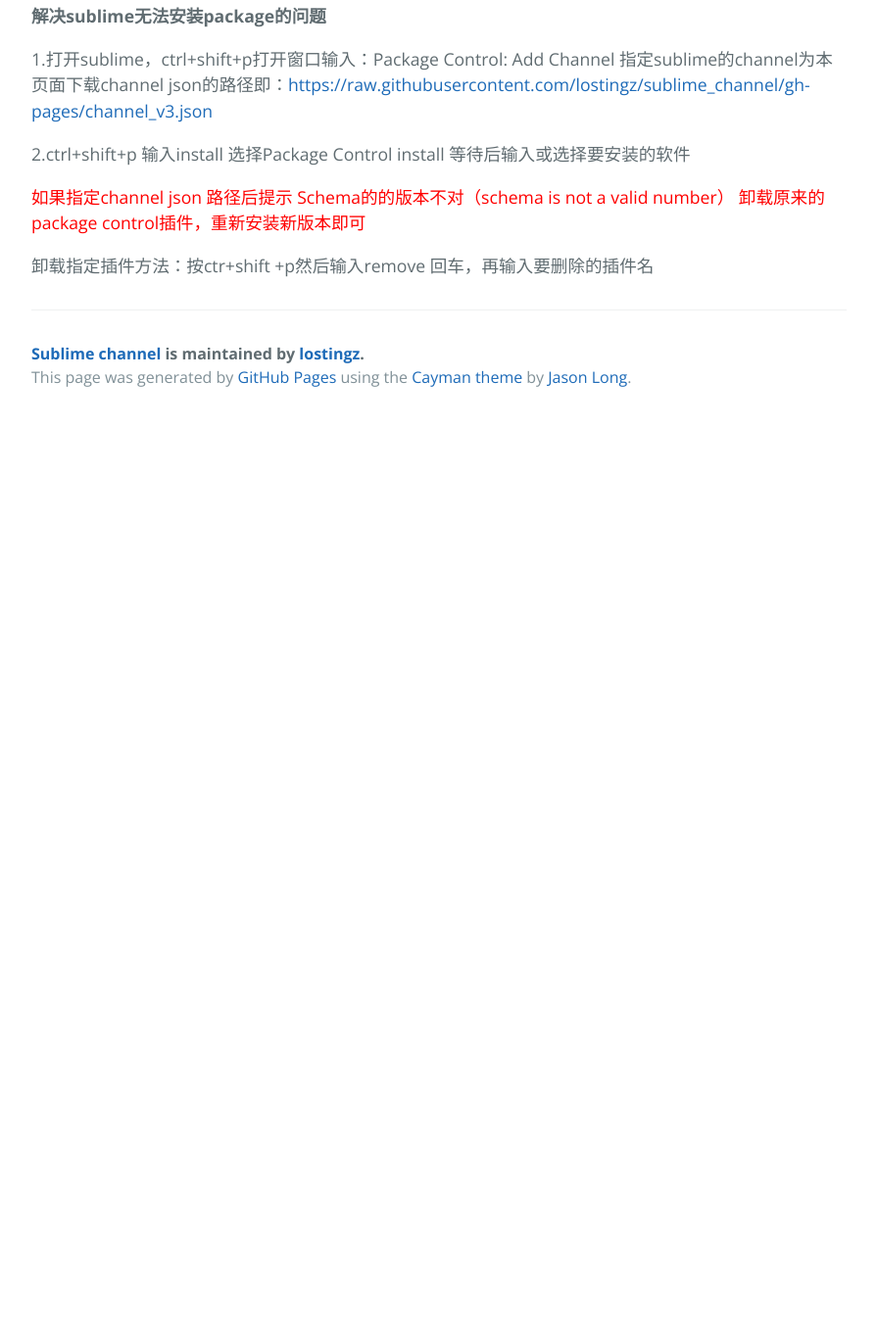
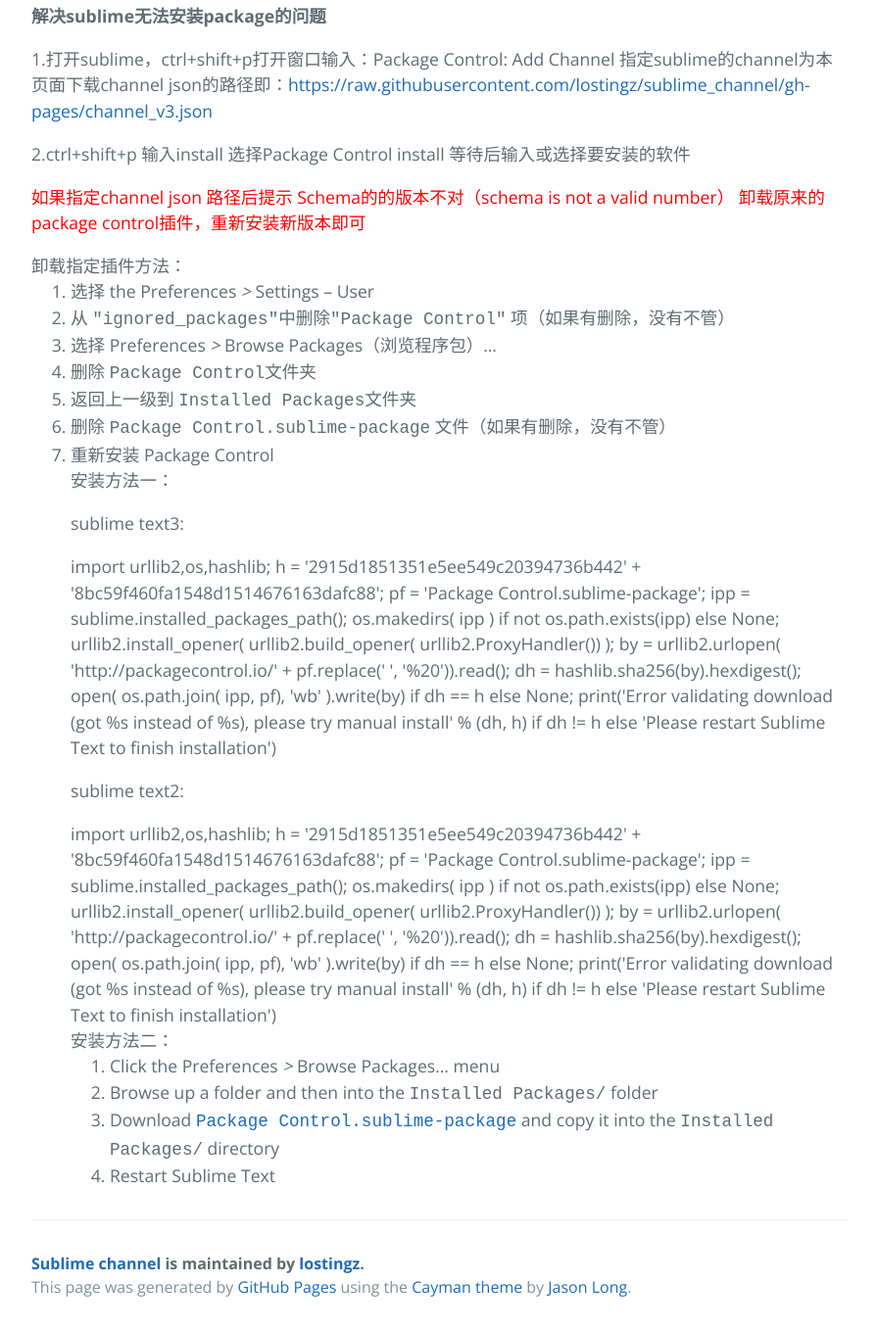
Before and after one commit to lostingz/sublime_channel, a plain HTML site: page index.html in a window 1280 px wide. Shown: the part 409-1767 px from the top of the page at 98% size, without its empty margins (192-1087 px from the left). Before the commit the page ends 838 px from the top, so only its background shows below. Drawn offline with nearby package versions, Linux system fonts and the light colour scheme.

Commit message:
添加安装说明

```diff
--- a/index.html
+++ b/index.html
@@ -8,6 +8,11 @@
     <link href='https://fonts.googleapis.com/css?family=Open+Sans:400,700' rel='stylesheet' type='text/css'>
     <link rel="stylesheet" type="text/css" href="stylesheets/stylesheet.css" media="screen">
     <link rel="stylesheet" type="text/css" href="stylesheets/github-light.css" media="screen">
+    <style>
+    .code{
+
+    }
+    </style>
   </head>
   <body>
     <section class="page-header">
@@ -27,7 +32,60 @@
 
       </div>
       <div>
-          卸载指定插件方法：按ctr+shift +p然后输入remove 回车，再输入要删除的插件名
+          卸载指定插件方法：
+          <ol>
+    <li>
+        选择 the <span class="menu">Preferences <em>&gt;</em> Settings &ndash;
+        User</span>
+    </li>
+    <li>
+        从 <tt>"ignored_packages"</tt>中删除<tt>"Package Control"</tt> 项（如果有删除，没有不管）
+    </li>
+    <li>
+        选择 <span class="menu">Preferences <em>&gt;</em> Browse
+        Packages（浏览程序包）…</span>
+    </li>
+    <li>
+        删除 <tt>Package Control</tt>文件夹
+    </li>
+    <li>
+        返回上一级到 <tt>Installed Packages</tt>文件夹
+    </li>
+    <li>
+        删除 <tt>Package Control.sublime-package</tt> 文件（如果有删除，没有不管）
+    </li>
+    <li>
+        重新安装 Package Control
+        <p>安装方法一：</p>
+        <p>sublime text3:</p>
+        <div class="code">
+        import urllib2,os,hashlib; h = '2915d1851351e5ee549c20394736b442' + '8bc59f460fa1548d1514676163dafc88'; pf = 'Package Control.sublime-package'; ipp = sublime.installed_packages_path(); os.makedirs( ipp ) if not os.path.exists(ipp) else None; urllib2.install_opener( urllib2.build_opener( urllib2.ProxyHandler()) ); by = urllib2.urlopen( 'http://packagecontrol.io/' + pf.replace(' ', '%20')).read(); dh = hashlib.sha256(by).hexdigest(); open( os.path.join( ipp, pf), 'wb' ).write(by) if dh == h else None; print('Error validating download (got %s instead of %s), please try manual install' % (dh, h) if dh != h else 'Please restart Sublime Text to finish installation')
+        </div>
+        <p>sublime text2:</p>
+        <div class="code">
+        import urllib2,os,hashlib; h = '2915d1851351e5ee549c20394736b442' + '8bc59f460fa1548d1514676163dafc88'; pf = 'Package Control.sublime-package'; ipp = sublime.installed_packages_path(); os.makedirs( ipp ) if not os.path.exists(ipp) else None; urllib2.install_opener( urllib2.build_opener( urllib2.ProxyHandler()) ); by = urllib2.urlopen( 'http://packagecontrol.io/' + pf.replace(' ', '%20')).read(); dh = hashlib.sha256(by).hexdigest(); open( os.path.join( ipp, pf), 'wb' ).write(by) if dh == h else None; print('Error validating download (got %s instead of %s), please try manual install' % (dh, h) if dh != h else 'Please restart Sublime Text to finish installation')
+        </div>
+
+        安装方法二：
+        <ol>
+        <li>
+            Click the <span class="menu">Preferences <em>&gt;</em> Browse Packages…</span>
+            menu
+        </li>
+        <li>
+            Browse up a folder and then into the <tt>Installed Packages/</tt>
+            folder
+        </li>
+        <li>
+            Download <tt><a href="https://raw.githubusercontent.com/lostingz/sublime_channel/gh-pages/Package Control.sublime-package">Package Control.sublime-package</a></tt>
+            and copy it into the <tt>Installed Packages/</tt> directory
+        </li>
+        <li>
+            Restart Sublime Text
+        </li>
+    </ol>
+    </li>
+</ol>
       </div>
       <footer class="site-footer">
         <span class="site-footer-owner"><a href="https://github.com/lostingz/sublime_channel">Sublime channel</a> is maintained by <a href="https://github.com/lostingz">lostingz</a>.</span>
```
Also changed, not shown: 1 other file.
